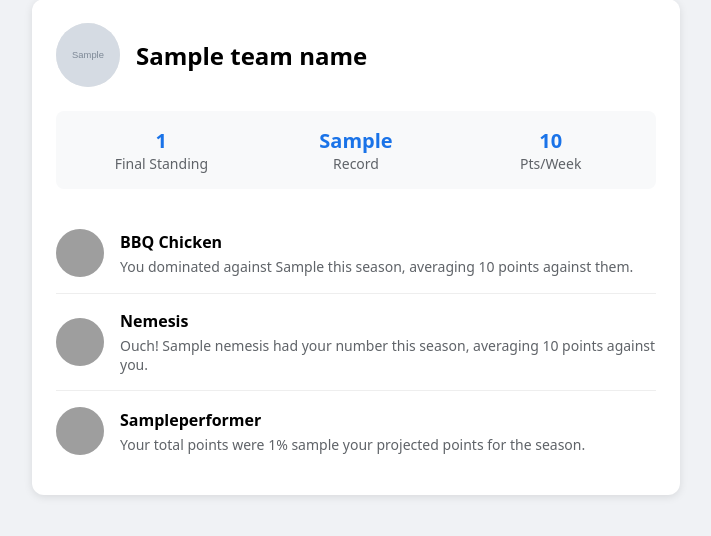
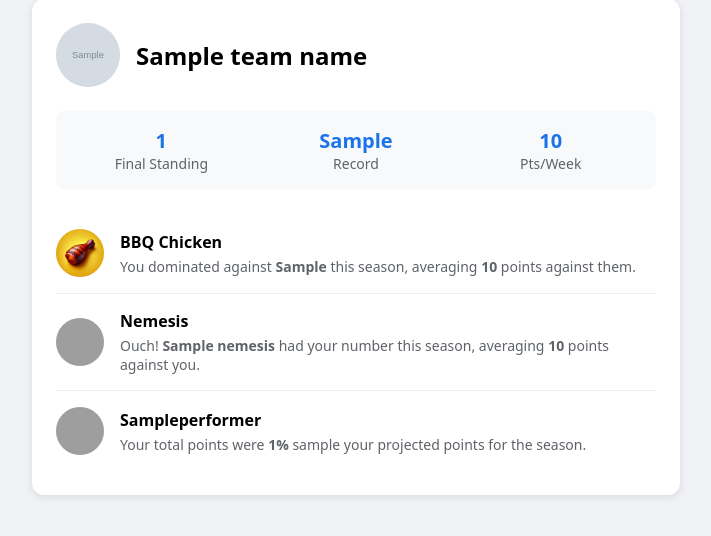
Before and after one commit to kedarthakkar/yahoo_fantasy_stats, a Flask app: template templates/wrapped.html in a window 1280 px wide. Shown: the part 153-689 px from the top of the page, without its empty margins (284-995 px from the left). Run offline with Flask 3, Linux system fonts and the light colour scheme; the template is opened without the code that fills it: most values are stand-ins (such as "Sample title", 1, 10 or a date in 2020); grey boxes marked "Sample" are stand-in pictures; grey boxes are pictures that could not be loaded.

Commit message:
wrapped stab

```diff
--- a/templates/wrapped.html
+++ b/templates/wrapped.html
@@ -127,26 +127,26 @@
         </div>
 
         <div class="badge-row">
-            <img src="/api/placeholder/48/48" alt="Nemesis Badge" class="badge-icon">
+            <img src="/assets/bbq_chicken.webp" alt="BBQ Chicken Badge" class="badge-icon">
             <div class="badge-content">
                 <h3>BBQ Chicken</h3>
-                <p>You dominated against {{ bbq_chicken }} this season, averaging {{ bbq_chicken_avg_points }} points against them.</p>
+                <p>You dominated against <b>{{ bbq_chicken }}</b> this season, averaging <b>{{ bbq_chicken_avg_points }}</b> points against them.</p>
             </div>
         </div>
 
         <div class="badge-row">
-            <img src="/api/placeholder/48/48" alt="High Scorer Badge" class="badge-icon">
+            <img src="/api/placeholder/48/48" alt="Nemesis Badge" class="badge-icon">
             <div class="badge-content">
                 <h3>Nemesis</h3>
-                <p>Ouch! {{ nemesis }} had your number this season, averaging {{ nemesis_avg_points }} points against you.</p>
+                <p>Ouch! <b>{{ nemesis }}</b> had your number this season, averaging <b>{{ nemesis_avg_points }}</b> points against you.</p>
             </div>
         </div>
 
         <div class="badge-row">
-            <img src="/api/placeholder/48/48" alt="Comeback Kid Badge" class="badge-icon">
+            <img src="/api/placeholder/48/48" alt="Over/Under Performer Badge" class="badge-icon">
             <div class="badge-content">
                 <h3>{{ over_under_performer }}performer</h3>
-                <p>Your total points were {{ percentage_improvement }}% {{ over_under_performer|lower }} your projected points for the season.</p>
+                <p>Your total points were <b>{{ percentage_improvement }}%</b> {{ over_under_performer|lower }} your projected points for the season.</p>
             </div>
         </div>
     </div>
```
Also changed, not shown: assets/bbq_chicken.webp (added).
